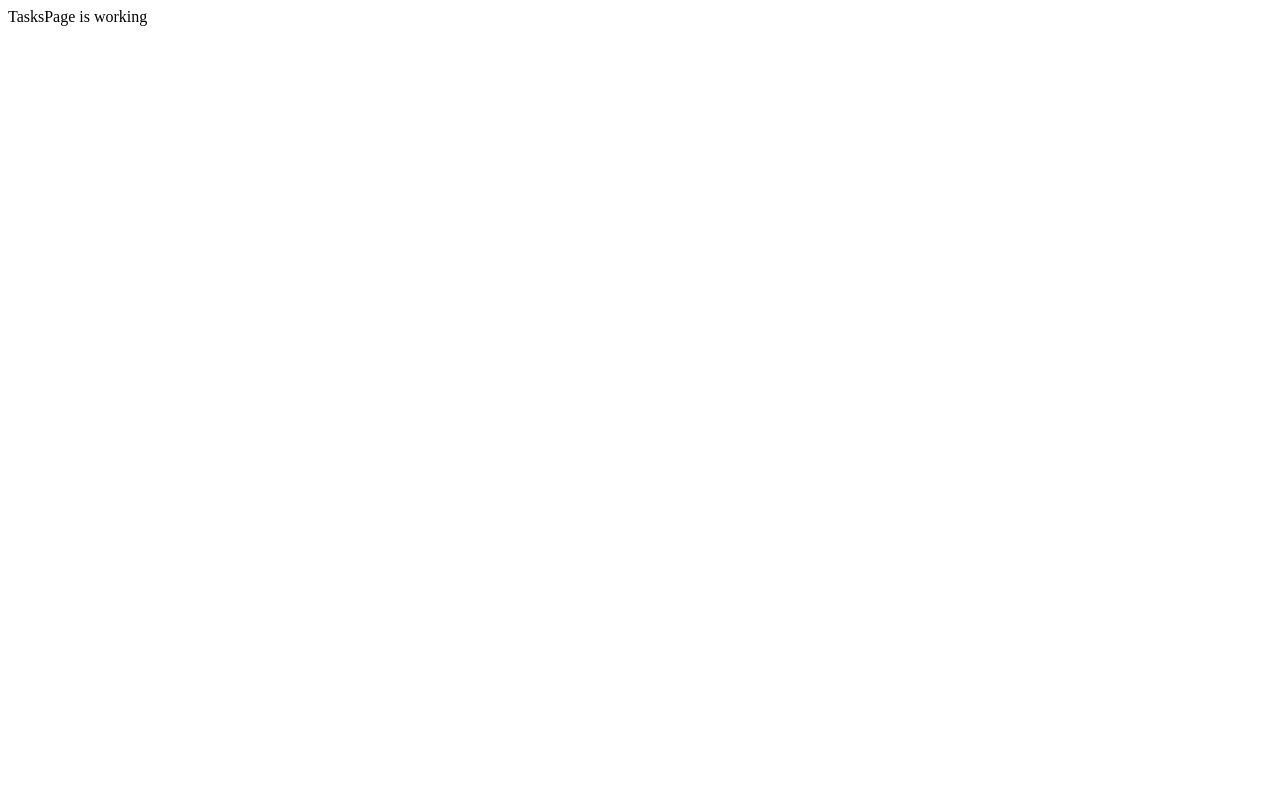
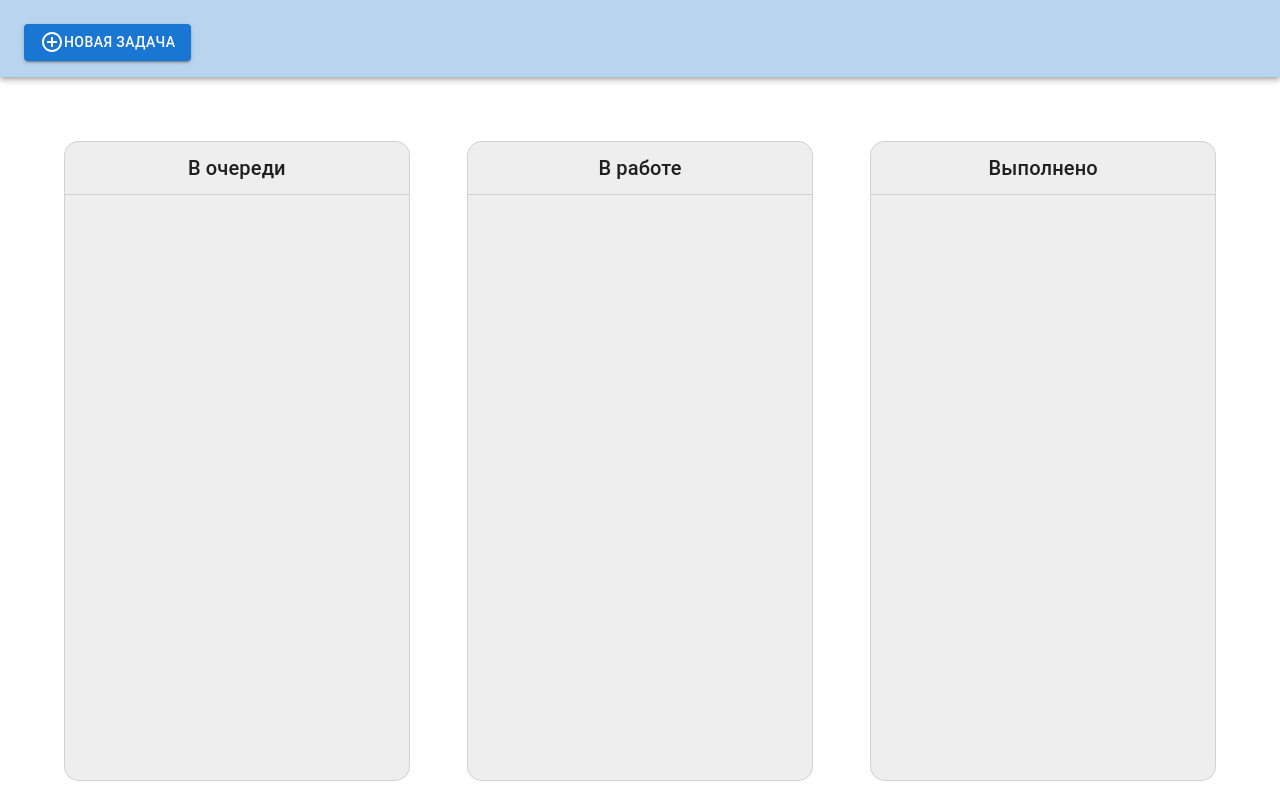
Before and after one commit to Ma6upa/task-tracker, a React (Create React App) app: page /tasks in a window 1280 px wide. Built offline with nearby package versions, Linux system fonts and the light colour scheme; sample sign-in values are in the browser's storage.

Commit message:
basic tasksPage layout

```diff
--- a/src/pages/tasksPage.jsx
+++ b/src/pages/tasksPage.jsx
@@ -1,6 +1,24 @@
+import {
+  AppBar,
+  Box,
+  Button,
+  Card,
+  Container,
+  CssBaseline,
+  Divider,
+  IconButton,
+  ThemeProvider,
+  Toolbar,
+  Typography,
+  createTheme,
+} from "@mui/material"
+import MenuIcon from '@mui/icons-material/Menu';
 import { useEffect } from "react"
+import styles from '../styles/tasksPage.module.css';
+import AddCircleOutlineIcon from '@mui/icons-material/AddCircleOutline';
 
 const TasksPage = () => {
+  const theme = createTheme();
 
   useEffect(() => {
     if (!localStorage.getItem('userKey')) {
@@ -9,7 +27,51 @@ const TasksPage = () => {
   }, [])
 
   return (
-    <div>TasksPage is working</div>
+    <>
+      <AppBar position="static" className={styles.header}>
+        <Toolbar variant="dense">
+          <Button
+            variant="contained"
+            sx={{ mt: 3, mb: 2 }}
+          >
+            <AddCircleOutlineIcon />  Новая задача
+          </Button>
+        </Toolbar>
+      </AppBar>
+      <ThemeProvider theme={theme}>
+        <Container component="main" maxWidth="lg">
+          <CssBaseline />
+          <Box
+            sx={{
+              marginTop: 8,
+              display: 'flex',
+              flexDirection: 'row',
+              alignItems: 'center',
+              justifyContent: 'space-between',
+            }}
+          >
+            <Card variant="outlined" className={styles.tasksWrapper}>
+              <Typography variant="h6" className={styles.tasksHeader}>
+                В очереди
+              </Typography>
+              <Divider />
+            </Card>
+            <Card variant="outlined" className={styles.tasksWrapper}>
+              <Typography variant="h6" className={styles.tasksHeader}>
+                В работе
+              </Typography>
+              <Divider />
+            </Card>
+            <Card variant="outlined" className={styles.tasksWrapper}>
+              <Typography variant="h6" className={styles.tasksHeader}>
+                Выполнено
+              </Typography>
+              <Divider />
+            </Card>
+          </Box>
+        </Container>
+      </ThemeProvider>
+    </>
   )
 }
 
--- /dev/null
+++ b/src/styles/tasksPage.module.css
@@ -0,0 +1,15 @@
+.tasksWrapper {
+  width: 30%;
+  height: 80vh;
+  background-color: #eeeeee !important;
+  border-radius: 15px !important;
+}
+
+.tasksHeader {
+  padding: 10px;
+  text-align: center;
+}
+
+.header {
+  background-color: #b8d4ee !important;
+}
```
